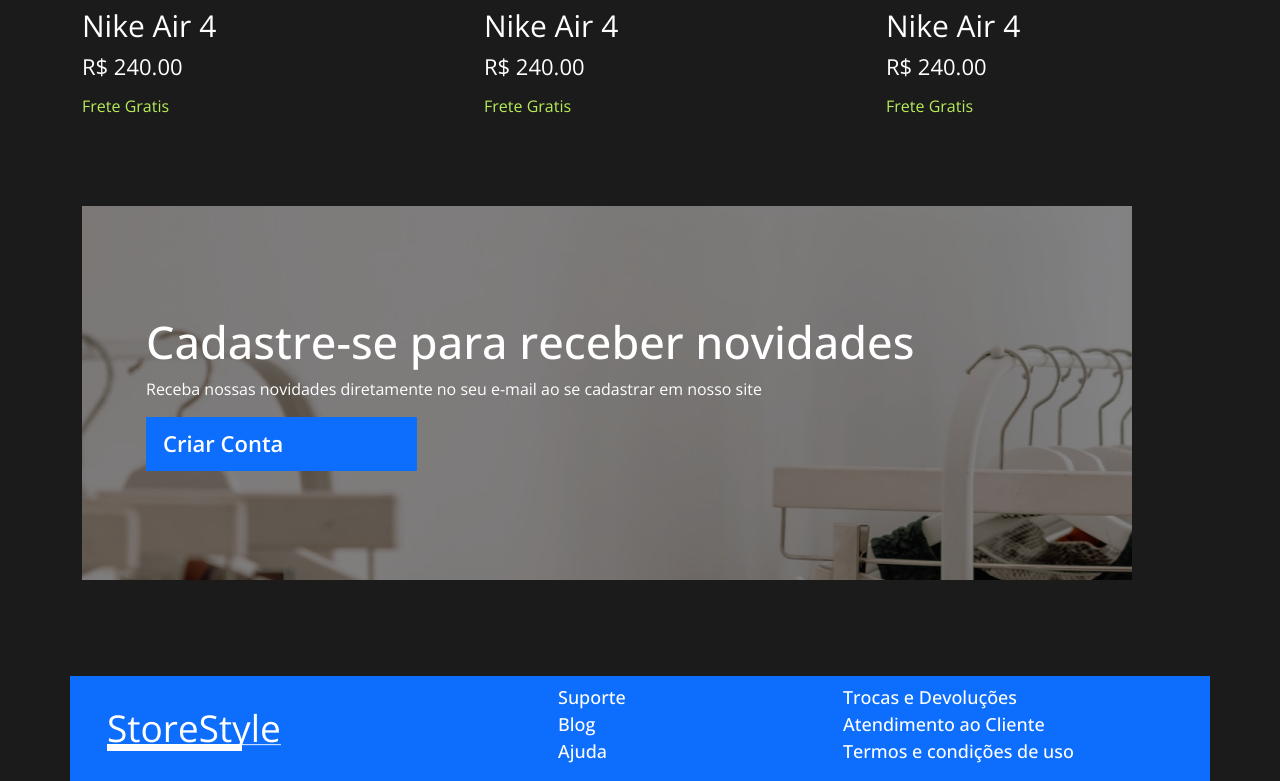
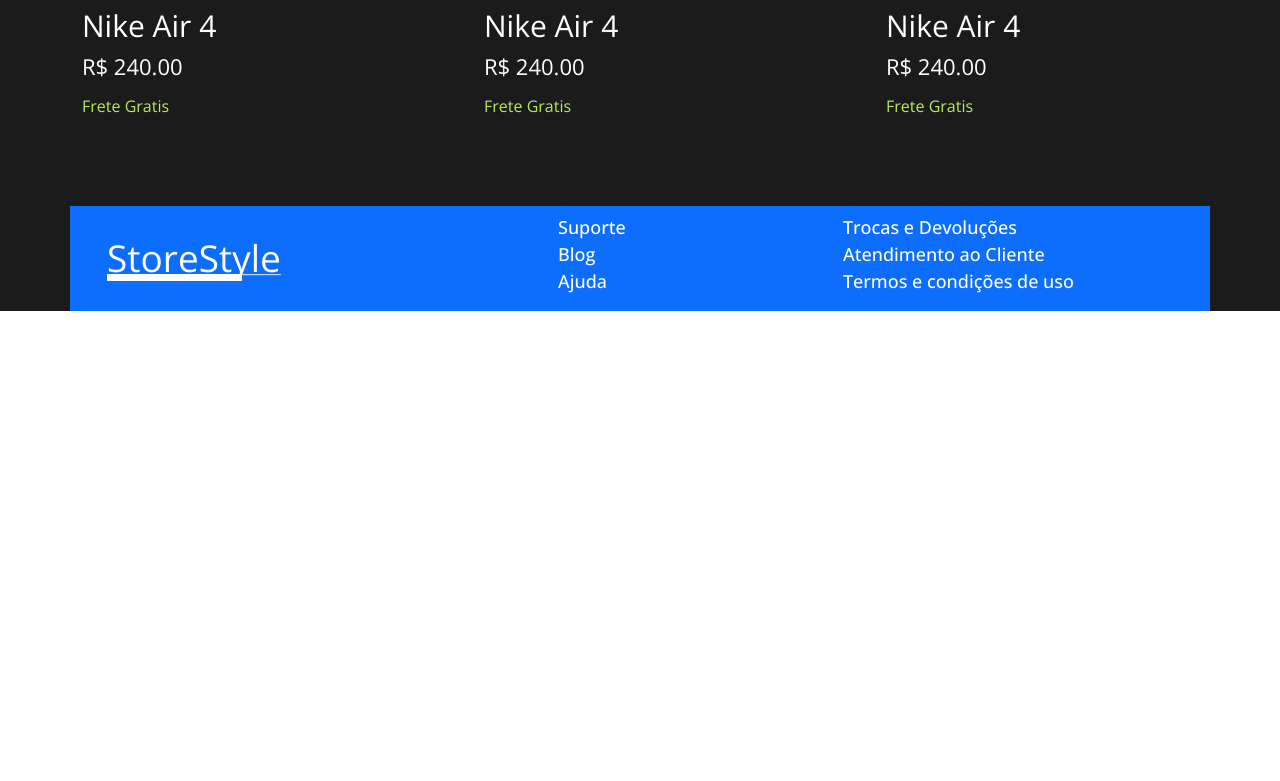
Before and after one commit to lsgabriel/shop-reactjs-web, a React (Create React App) app: page /details in a window 1280 px wide. Shown: the part 1140-1921 px from the top of the page. After the commit the page ends 1451 px from the top, so only its background shows below. Built offline with nearby package versions, Linux system fonts and the light colour scheme.

Commit message:
a few changes on layout

```diff
--- a/src/components/Navbar/index.js
+++ b/src/components/Navbar/index.js
@@ -22,10 +22,6 @@
                         <ul class="navbar-nav me-auto mb-2 mb-lg-0 "></ul>
 
                         <ul className="navbar-nav">
-                            <form class="d-flex" role="search">
-                                <input class="form-control me-2" type="search" placeholder="Procurar" aria-label="Procurar" />
-                            </form>
-
                             <li class="nav-item">
                             <Link to='/cart'>
                                 <a class="nav-link text-light" href="#">Carrinho</a>
@@ -34,9 +30,13 @@
 
                             <li class="nav-item">
                             <Link to='/login'>
-                                <a class="nav-link text-light" href="#">Conta</a>
+                                <a class="nav-link text-light" href="#">Fazer Login</a>
                             </Link>
                             </li>
+
+                            <form class="d-flex" role="search">
+                                <input class="form-control me-2" type="search" placeholder="Procurar" aria-label="Procurar" />
+                            </form>
                         </ul>
                     </div>
                 </div>
--- a/src/pages/Details/index.js
+++ b/src/pages/Details/index.js
@@ -78,17 +78,6 @@
                     <Card/> <Card/> <Card/>
                 </div>
 
-                <div className="banner banner1">
-                    <div className="text">
-                        <h2>Cadastre-se para receber novidades</h2>
-                        <p>Receba nossas novidades diretamente no seu e-mail ao se cadastrar em nosso site</p>
-
-                        <Link to='/login'>
-                            <ButtonSm bg="#0D6EFD" text="Criar Conta"/>
-                        </Link>
-                    </div>
-                </div>
-
                 <Footer/>
             </div>
 
--- a/src/pages/Details/styles.js
+++ b/src/pages/Details/styles.js
@@ -94,7 +94,6 @@
                 display:flex;justify-content:flex-start;align-items:center;
 
                 input{background-color:#FFFFFF;height: 35px;width: 35px;}
-                /* input:checked {height: 36px;width: 35px;} */
 
                 label{color:white;font-size:1.2rem;margin-right:1.5rem;}
             }
@@ -113,36 +112,4 @@
             overflow-x: auto;justify-content:flex-start;
         }
     }
-
-    .banner{
-        width:82vw;height:23.375rem;flex-direction:column;
-        display: flex;align-items:flex-start;justify-content:center;
-        margin-bottom:6rem;
-
-        @media only screen and (max-width: 1100px){width:92vw;}
-
-        @media only screen and (max-width: 500px){
-            width:94vw;height:33rem;background-size: cover;
-        }
-
-        .text{
-            color:white;margin-left:4rem;
-
-            @media only screen and (max-width: 500px){
-                margin-left:1.5rem;
-            }
-
-            h2{
-                @media only screen and (max-width: 500px){margin-left:0;}
-            }
-
-            p{
-                width:46rem;
-                @media only screen and (max-width: 1100px){width:70vw;}
-                @media only screen and (max-width: 500px){width:70vw;}
-            }
-        }
-    }
-
-    .banner1{background-image: url(${banner1});}
 `;
```
